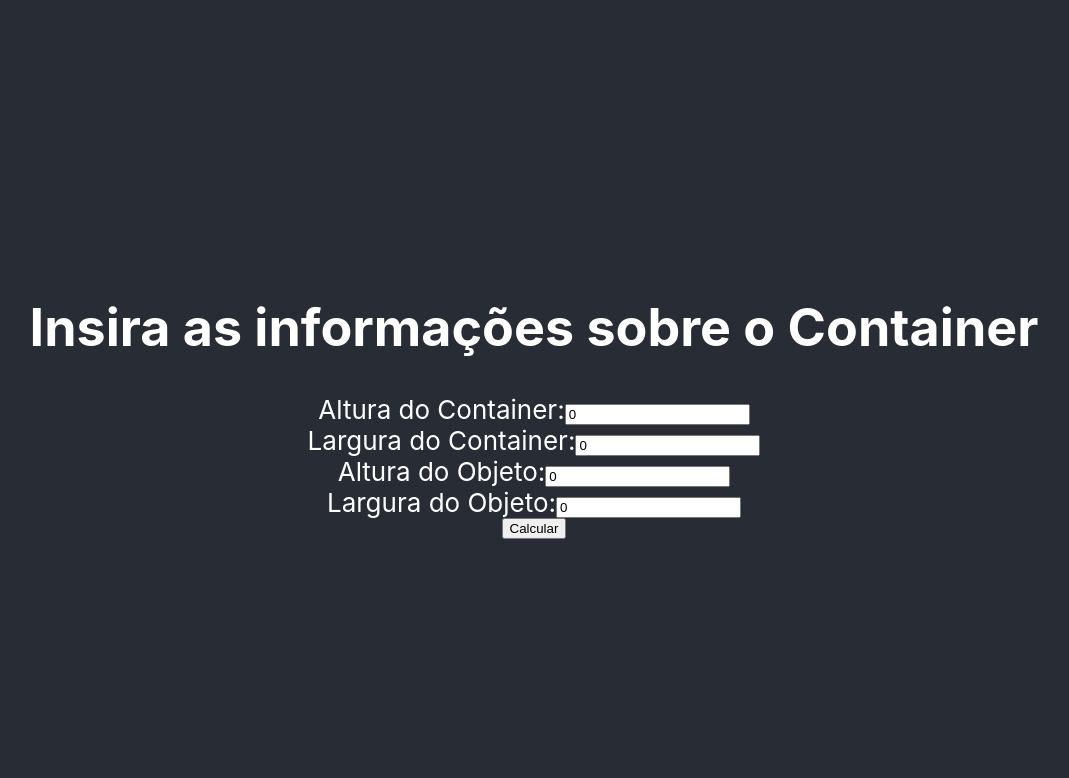
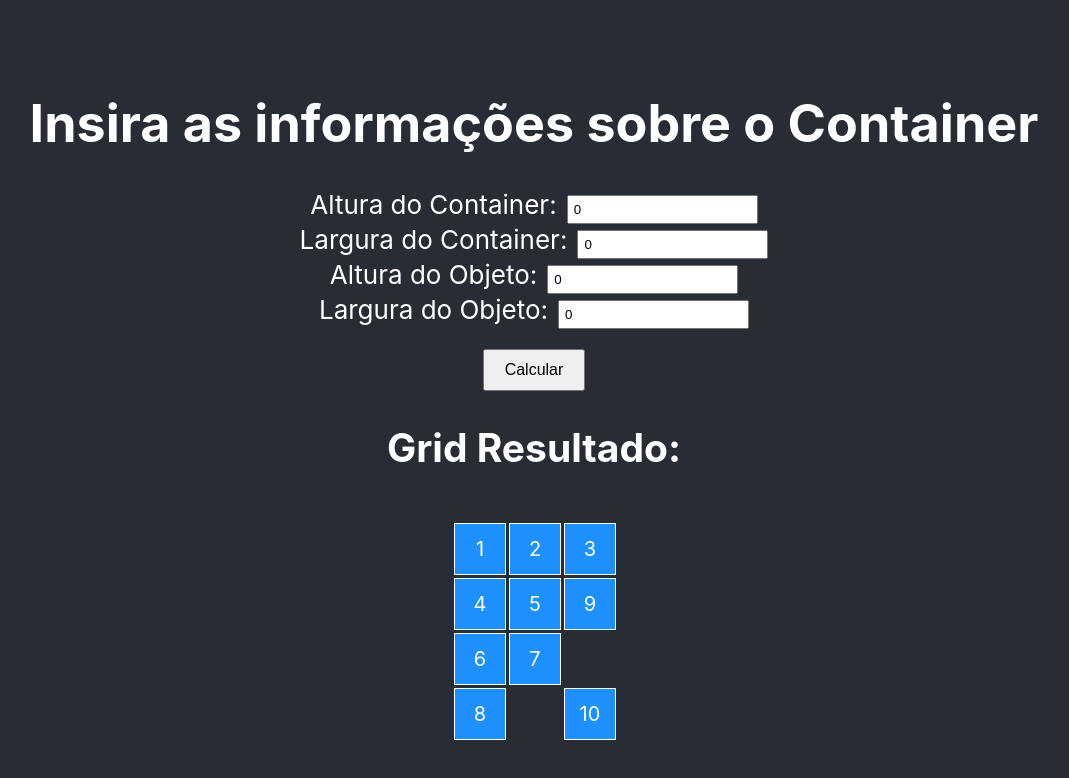
Before and after one commit to VictorOlimpioS/2D-Packing-Otimization, a React (Create React App) app in the folder packing-app/: page / in a window 1280 px wide. Shown: the top 778 px of the page, without its empty margins (106-1175 px from the left). Built offline with nearby package versions, Linux system fonts and the light colour scheme.

Commit message:
add: grid

```diff
--- a/packing-app/src/App.css
+++ b/packing-app/src/App.css
@@ -1,16 +1,5 @@
 .App {
   text-align: center;
-}
-
-.App-logo {
-  height: 40vmin;
-  pointer-events: none;
-}
-
-@media (prefers-reduced-motion: no-preference) {
-  .App-logo {
-    animation: App-logo-spin infinite 20s linear;
-  }
 }
 
 .App-header {
@@ -24,15 +13,42 @@
   color: white;
 }
 
-.App-link {
-  color: #61dafb;
+.grid-container {
+  display: grid;
+  grid-template-columns: repeat(3, 50px); /* 3 colunas: duas para os primeiros blocos, uma para os blocos 9 e 10 */
+  grid-template-rows: repeat(4, 50px); /* 4 linhas: para os blocos 1 a 8 */
+  gap: 5px;
+  margin-top: 20px;
 }
 
-@keyframes App-logo-spin {
-  from {
-    transform: rotate(0deg);
-  }
-  to {
-    transform: rotate(360deg);
-  }
+.grid-item {
+  width: 50px;
+  height: 50px;
+  background-color: #1e90ff;
+  display: flex;
+  justify-content: center;
+  align-items: center;
+  color: white;
+  font-size: 20px;
+  border: 1px solid #fff;
 }
+
+.tall-item {
+  /* Esses itens ocupam 2 linhas e estão na terceira coluna */
+}
+
+label {
+  margin: 10px 0;
+}
+
+input {
+  margin-left: 10px;
+  padding: 5px;
+}
+
+button {
+  margin-top: 20px;
+  padding: 10px 20px;
+  font-size: 16px;
+  cursor: pointer;
+}
--- a/packing-app/src/App.js
+++ b/packing-app/src/App.js
@@ -6,6 +6,9 @@ function App() {
   const [containerWidth, setContainerWidth] = useState(0);
   const [objectHeight, setObjectHeight] = useState(0);
   const [objectWidth, setObjectWidth] = useState(0);
+
+  let total = 10; // Total de blocos
+  let matriz = [8, 2]; // 8 blocos em 2 colunas e 4 linhas
 
   return (
     <div className="App">
@@ -58,7 +61,25 @@ function App() {
 
         <button onClick={''}>Calcular</button>
 
-
+        <h2>Grid Resultado:</h2>
+        <div className="grid-container">
+          {/* Blocos 1 a 8 */}
+          {Array.from({ length: 8 }).map((_, idx) => (
+            <div key={idx} className="grid-item">
+              {idx + 1}
+            </div>
+          ))}
+          {/* Blocos 9 e 10 */}
+          {Array.from({ length: 2 }).map((_, idx) => (
+            <div
+              key={idx + 8}
+              className="grid-item tall-item"
+              style={{ gridRow: `${2 + (idx * 2)}/span 2`, gridColumn: '3' }}
+            >
+              {idx + 9}
+            </div>
+          ))}
+        </div>
       </header>
     </div>
   );
```
